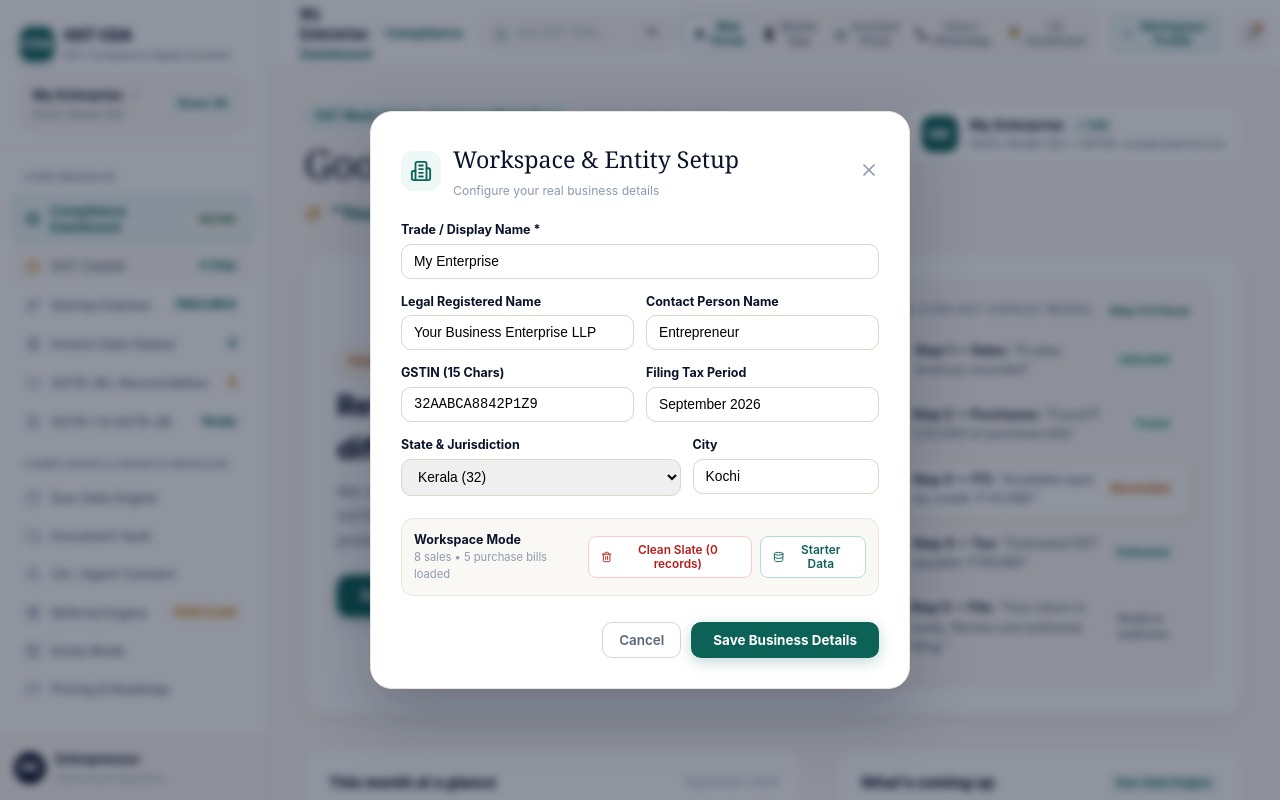
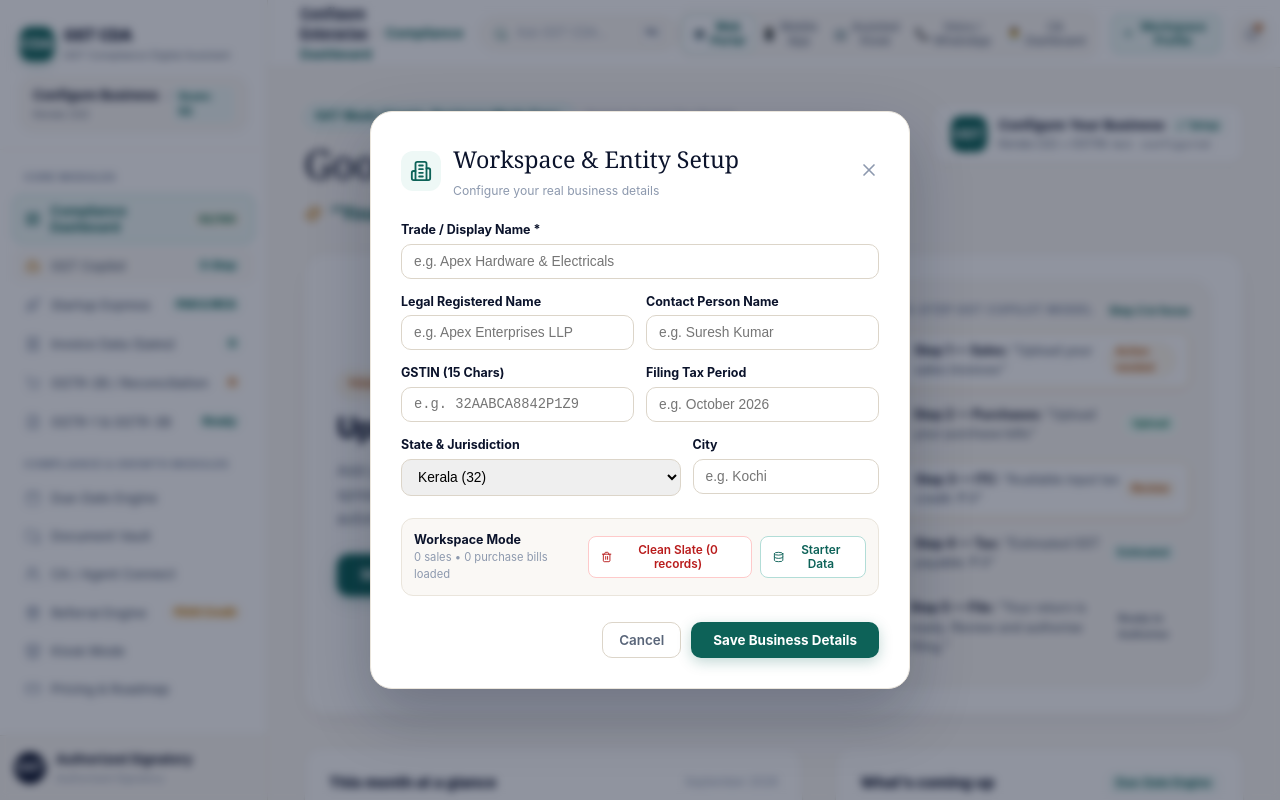
Before and after one commit to Aneesh-20/GST-CDA, a Next.js app: page / in a window 1280 px wide. Both pictures are taken after a click on the button "Workspace Profile". Shown: the top 800 px of the page. Built offline with nearby package versions, Linux system fonts and the light colour scheme.

Commit message:
Remove default pre-filled sample values; initialize clean slate workspace with empty registers and inputs

```diff
--- a/src/app/page.jsx
+++ b/src/app/page.jsx
@@ -50,7 +50,7 @@ import CopilotConcierge from '../components/CopilotConcierge.jsx';
 import BusinessRegistration from '../components/BusinessRegistration.jsx';
 import CalendarVaultSupport from '../components/CalendarVaultSupport.jsx';
 import { COMPLIANCE_SCORE, EXPERIENCE_CHANNELS, SAMPLE_SALES_TABLE } from '../lib/showcaseData.js';
-import { DEFAULT_BUSINESS, SAMPLE_PURCHASE_TABLE } from '../lib/realtimeData.js';
+import { BLANK_BUSINESS, STARTER_BUSINESS, SAMPLE_PURCHASE_TABLE } from '../lib/realtimeData.js';
 
 export default function GSTCDAShowcaseApp() {
   // Main view state: 'app' (default hero showcase) | 'landing' | 'onboarding'
@@ -74,36 +74,69 @@ export default function GSTCDAShowcaseApp() {
   const [selectedChannel, setSelectedChannel] = useState('web');
   const [isWhatsAppModalOpen, setIsWhatsAppModalOpen] = useState(false);
 
-  // Business Profile Management (Editable Real Workspace)
+  // Business Profile Management (Clean Slate by Default - No Dummy Values)
   const [businessProfile, setBusinessProfile] = useState(() => {
     if (typeof window !== 'undefined') {
       const saved = localStorage.getItem('gst_cda_business_profile');
       if (saved) {
-        try { return JSON.parse(saved); } catch (e) {}
+        try {
+          const parsed = JSON.parse(saved);
+          if (parsed && parsed.tradeName && parsed.tradeName !== 'My Enterprise' && !parsed.tradeName.includes('Anaya')) {
+            return parsed;
+          }
+          localStorage.removeItem('gst_cda_business_profile');
+        } catch (e) {}
       }
     }
-    return DEFAULT_BUSINESS;
+    return BLANK_BUSINESS;
   });
 
-  // Sales and Purchases Registers
+  // Sales and Purchases Registers (Empty Arrays by Default - No Sample Rows)
   const [salesList, setSalesList] = useState(() => {
     if (typeof window !== 'undefined') {
       const saved = localStorage.getItem('gst_cda_sales_list');
       if (saved) {
-        try { return JSON.parse(saved); } catch (e) {}
+        try {
+          const parsed = JSON.parse(saved);
+          if (Array.isArray(parsed) && parsed.length > 0) {
+            const hasDummy = parsed.some(s =>
+              s.customerName === 'Cochin Living Boutique' ||
+              s.id === 'INV-2026-SEP-02' ||
+              s.customerName === 'Bengaluru Studio Homes'
+            );
+            if (hasDummy) {
+              localStorage.removeItem('gst_cda_sales_list');
+              return [];
+            }
+            return parsed;
+          }
+        } catch (e) {}
       }
     }
-    return SAMPLE_SALES_TABLE;
+    return [];
   });
 
   const [purchasesList, setPurchasesList] = useState(() => {
     if (typeof window !== 'undefined') {
       const saved = localStorage.getItem('gst_cda_purchases_list');
       if (saved) {
-        try { return JSON.parse(saved); } catch (e) {}
+        try {
+          const parsed = JSON.parse(saved);
+          if (Array.isArray(parsed) && parsed.length > 0) {
+            const hasDummy = parsed.some(p =>
+              p.vendorName === 'Kerala Handloom Weavers' ||
+              p.id === 'HND-2026-901'
+            );
+            if (hasDummy) {
+              localStorage.removeItem('gst_cda_purchases_list');
+              return [];
+            }
+            return parsed;
+          }
+        } catch (e) {}
       }
     }
-    return SAMPLE_PURCHASE_TABLE;
+    return [];
   });
 
   // Business Switcher / Edit Modal State
@@ -142,31 +175,25 @@ export default function GSTCDAShowcaseApp() {
     e.preventDefault();
     updateBusinessProfile(editForm);
     setIsBusinessModalOpen(false);
-    showToast(`🏢 Business details updated for ${editForm.tradeName}.`);
+    showToast(`🏢 Business details updated for ${editForm.tradeName || 'your enterprise'}.`);
   };
 
   const handleResetToCleanSlate = () => {
     if (confirm('Start a completely clean workspace? All current sales and purchase rows will be cleared so you can upload your real records.')) {
       updateSalesList([]);
       updatePurchasesList([]);
-      const cleanProfile = {
-        ...businessProfile,
-        tradeName: editForm.tradeName || 'My Enterprise',
-        legalName: editForm.legalName || 'My Enterprise LLP',
-        gstin: editForm.gstin || '32AABCA8842P1Z9',
-      };
-      updateBusinessProfile(cleanProfile);
-      setEditForm(cleanProfile);
+      updateBusinessProfile(BLANK_BUSINESS);
+      setEditForm(BLANK_BUSINESS);
       setIsBusinessModalOpen(false);
-      showToast('✨ Switched to Clean Slate workspace (0 sales, 0 purchases).');
+      showToast('✨ Reset to clean slate (0 sales, 0 purchases, blank business details).');
     }
   };
 
   const handleLoadSampleStarterData = () => {
     updateSalesList(SAMPLE_SALES_TABLE);
     updatePurchasesList(SAMPLE_PURCHASE_TABLE);
-    updateBusinessProfile(DEFAULT_BUSINESS);
-    setEditForm(DEFAULT_BUSINESS);
+    updateBusinessProfile(STARTER_BUSINESS);
+    setEditForm(STARTER_BUSINESS);
     setIsBusinessModalOpen(false);
     showToast('📦 Loaded sample starter records for preview.');
   };
@@ -242,13 +269,9 @@ export default function GSTCDAShowcaseApp() {
     );
   }
 
-  const monogram = (businessProfile.tradeName || 'ME')
-    .split(' ')
-    .map(w => w[0])
-    .filter(Boolean)
-    .slice(0, 2)
-    .join('')
-    .toUpperCase();
+  const monogram = businessProfile.tradeName
+    ? businessProfile.tradeName.split(' ').map(w => w[0]).filter(Boolean).slice(0, 2).join('').toUpperCase()
+    : 'GST';
 
   // MAIN APPLICATION SHELL
   return (
@@ -321,11 +344,11 @@ export default function GSTCDAShowcaseApp() {
           >
             <div style={{ overflow: 'hidden' }}>
               <div style={{ fontSize: '0.82rem', fontWeight: 700, color: '#0B132B', textOverflow: 'ellipsis', overflow: 'hidden', whiteSpace: 'nowrap', display: 'flex', alignItems: 'center', gap: 6 }}>
-                <span>{businessProfile.tradeName}</span>
+                <span>{businessProfile.tradeName || 'Configure Business'}</span>
                 <Edit2 style={{ width: 10, height: 10, color: '#8D99AE' }} />
               </div>
               <div style={{ fontSize: '0.68rem', color: '#596579' }}>
-                {businessProfile.city}, {businessProfile.stateName} ({businessProfile.stateCode})
+                {businessProfile.city ? `${businessProfile.city}, ` : ''}{businessProfile.stateName || 'Kerala'} ({businessProfile.stateCode || '32'})
               </div>
             </div>
             <span style={{ fontSize: '0.66rem', color: '#0D6258', fontWeight: 800, backgroundColor: '#EEF8F6', padding: '2px 6px', borderRadius: 4 }}>
@@ -474,7 +497,7 @@ export default function GSTCDAShowcaseApp() {
             </div>
             <div style={{ flex: 1, overflow: 'hidden' }}>
               <div style={{ fontSize: '0.82rem', fontWeight: 700, color: '#0B132B', textOverflow: 'ellipsis', overflow: 'hidden', whiteSpace: 'nowrap' }}>
-                {businessProfile.contactName || businessProfile.tradeName}
+                {businessProfile.contactName || businessProfile.tradeName || 'Authorized Signatory'}
               </div>
               <div style={{ fontSize: '0.68rem', color: '#8D99AE' }}>
                 Authorized Signatory
@@ -514,7 +537,7 @@ export default function GSTCDAShowcaseApp() {
                 style={{ color: '#0B132B', cursor: 'pointer', fontWeight: 700, textDecoration: 'underline' }}
                 title="Click to edit business profile"
               >
-                {businessProfile.tradeName}
+                {businessProfile.tradeName || 'Configure Enterprise'}
               </span>
               <span style={{ margin: '0 6px', color: '#DCD5C9' }}>/</span>
               <span style={{ color: '#0D6258', fontWeight: 700 }}>
@@ -801,7 +824,7 @@ export default function GSTCDAShowcaseApp() {
                 </label>
                 <input
                   type="text"
-                  value={editForm.tradeName}
+                  value={editForm.tradeName || ''}
                   onChange={e => setEditForm({ ...editForm, tradeName: e.target.value })}
                   placeholder="e.g. Apex Hardware & Electricals"
                   style={{ width: '100%', padding: '9px 12px', borderRadius: 10, border: '1px solid #DCD5C9', fontSize: '0.86rem' }}
@@ -815,7 +838,7 @@ export default function GSTCDAShowcaseApp() {
                   </label>
                   <input
                     type="text"
-                    value={editForm.legalName}
+                    value={editForm.legalName || ''}
                     onChange={e => setEditForm({ ...editForm, legalName: e.target.value })}
                     placeholder="e.g. Apex Enterprises LLP"
                     style={{ width: '100%', padding: '9px 12px', borderRadius: 10, border: '1px solid #DCD5C9', fontSize: '0.86rem' }}
@@ -843,9 +866,9 @@ export default function GSTCDAShowcaseApp() {
                   </label>
                   <input
                     type="text"
-                    value={editForm.gstin}
+                    value={editForm.gstin || ''}
                     onChange={e => setEditForm({ ...editForm, gstin: e.target.value.toUpperCase() })}
-                    placeholder="32AABCA8842P1Z9"
+                    placeholder="e.g. 32AABCA8842P1Z9"
                     style={{ width: '100%', padding: '9px 12px', borderRadius: 10, border: '1px solid #DCD5C9', fontSize: '0.86rem', fontFamily: 'monospace' }}
                   />
                 </div>
@@ -856,7 +879,7 @@ export default function GSTCDAShowcaseApp() {
                   </label>
                   <input
                     type="text"
-                    value={editForm.period}
+                    value={editForm.period || ''}
                     onChange={e => setEditForm({ ...editForm, period: e.target.value })}
                     placeholder="e.g. October 2026"
                     style={{ width: '100%', padding: '9px 12px', borderRadius: 10, border: '1px solid #DCD5C9', fontSize: '0.86rem' }}
@@ -870,7 +893,7 @@ export default function GSTCDAShowcaseApp() {
                     State & Jurisdiction
                   </label>
                   <select
-                    value={`${editForm.stateCode}-${editForm.stateName}`}
+                    value={`${editForm.stateCode || '32'}-${editForm.stateName || 'Kerala'}`}
                     onChange={e => {
                       const [code, name] = e.target.value.split('-');
                       setEditForm({ ...editForm, stateCode: code, stateName: name });
@@ -892,7 +915,7 @@ export default function GSTCDAShowcaseApp() {
                   </label>
                   <input
                     type="text"
-                    value={editForm.city}
+                    value={editForm.city || ''}
                     onChange={e => setEditForm({ ...editForm, city: e.target.value })}
                     placeholder="e.g. Kochi"
                     style={{ width: '100%', padding: '9px 12px', borderRadius: 10, border: '1px solid #DCD5C9', fontSize: '0.86rem' }}
--- a/src/components/CopilotConcierge.jsx
+++ b/src/components/CopilotConcierge.jsx
@@ -34,7 +34,7 @@ export default function CopilotConcierge({
     {
       id: 'welcome',
       sender: 'copilot',
-      content: `Hello ${business.contactName || business.tradeName}, I’m your **GST Copilot**.\n\n### “Your GST for ${business.period || 'this month'} is ready.”\n\nHere is your current 5-step status:\n- **Step 1 — Sales**: ${salesList.length} sales invoices (₹ ${totalTaxableSales.toLocaleString('en-IN')} taxable)\n- **Step 2 — Purchases**: ${purchasesList.length} purchase bills recorded (₹ ${totalTaxablePurchases.toLocaleString('en-IN')})\n- **Step 3 — ITC**: Your available input tax credit appears to be ₹ ${totalEligibleItc.toLocaleString('en-IN')}.\n- **Step 4 — Tax**: Estimated net GST payable: **₹ ${netTaxPayable.toLocaleString('en-IN')}**.\n- **Step 5 — File**: Your return is ready. Review and authorise filing.\n\nHow can I help you understand your GST compliance today?`,
+      content: `Hello${business.contactName ? ` ${business.contactName}` : (business.tradeName ? ` ${business.tradeName}` : '')}, I’m your **GST Copilot**.\n\n### “Your GST compliance workspace is ready.”\n\nHere is your current 5-step status:\n- **Step 1 — Sales**: ${salesList.length} sales invoices (₹ ${totalTaxableSales.toLocaleString('en-IN')} taxable)\n- **Step 2 — Purchases**: ${purchasesList.length} purchase bills recorded (₹ ${totalTaxablePurchases.toLocaleString('en-IN')})\n- **Step 3 — ITC**: Your available input tax credit appears to be ₹ ${totalEligibleItc.toLocaleString('en-IN')}.\n- **Step 4 — Tax**: Estimated net GST payable: **₹ ${netTaxPayable.toLocaleString('en-IN')}**.\n- **Step 5 — File**: Your return is ready. Review and authorise filing.\n\nHow can I help you understand your GST compliance today?`,
       provenance: `Deterministic GST Engine • ${business.period || 'Current Period'}`,
       timestamp: 'Now',
       action: {
--- a/src/components/HomeHeroDashboard.jsx
+++ b/src/components/HomeHeroDashboard.jsx
@@ -44,13 +44,9 @@ export default function HomeHeroDashboard({
   const netTaxPayable = Math.max(0, totalOutputTax - totalEligibleItc);
 
   const advisor = business.advisor || DEFAULT_BUSINESS.advisor;
-  const initials = (business.tradeName || 'ME')
-    .split(' ')
-    .map(w => w[0])
-    .filter(Boolean)
-    .slice(0, 2)
-    .join('')
-    .toUpperCase();
+  const initials = business.tradeName
+    ? business.tradeName.split(' ').map(w => w[0]).filter(Boolean).slice(0, 2).join('').toUpperCase()
+    : 'GST';
 
   const dynamic5Steps = [
     {
@@ -131,17 +127,17 @@ export default function HomeHeroDashboard({
               GST Made Simple. Business Made Easy.
             </span>
             <span style={{ fontSize: '0.74rem', color: '#8D99AE' }}>
-              Period: {business.period || 'September 2026'}
+              Period: {business.period || 'Current Tax Period'}
             </span>
           </div>
 
           <h1 className="font-editorial" style={{ fontSize: '2.5rem', fontWeight: 500, color: '#0B132B', margin: '4px 0 6px 0', letterSpacing: '-0.02em' }}>
-            Good day, {business.contactName || business.tradeName || 'Enterprise'}
+            Good day{business.contactName ? `, ${business.contactName}` : (business.tradeName ? `, ${business.tradeName}` : '')}
           </h1>
 
           <div style={{ fontSize: '1.18rem', fontWeight: 700, color: '#0D6258', display: 'flex', alignItems: 'center', gap: 8 }}>
             <Sparkles style={{ width: 18, height: 18, color: '#C87D0E' }} />
-            <span>“Your GST review for {business.period || 'this month'} is ready.”</span>
+            <span>“Your GST review is ready.”</span>
           </div>
         </div>
 
@@ -180,14 +176,14 @@ export default function HomeHeroDashboard({
           </div>
           <div>
             <div style={{ fontSize: '0.86rem', fontWeight: 700, color: '#0B132B', display: 'flex', alignItems: 'center', gap: 6 }}>
-              <span>{business.tradeName}</span>
+              <span>{business.tradeName || 'Configure Your Business'}</span>
               <span style={{ fontSize: '0.64rem', color: '#0D6258', backgroundColor: '#EEF8F6', padding: '1px 6px', borderRadius: 4, display: 'inline-flex', alignItems: 'center', gap: 3 }}>
                 <Edit2 style={{ width: 10, height: 10 }} />
-                <span>Edit</span>
+                <span>{business.tradeName ? 'Edit' : 'Setup'}</span>
               </span>
             </div>
             <div style={{ fontSize: '0.72rem', color: '#596579' }}>
-              {business.city || 'Kochi'}, {business.stateName || 'Kerala'} ({business.stateCode || '32'}) • GSTIN: <span style={{ fontFamily: 'monospace' }}>{business.gstin}</span>
+              {business.city ? `${business.city}, ` : ''}{business.stateName || 'Kerala'} ({business.stateCode || '32'}) • GSTIN: <span style={{ fontFamily: 'monospace' }}>{business.gstin || 'Not configured'}</span>
             </div>
           </div>
         </div>
--- a/src/components/PurchasesReconciliation.jsx
+++ b/src/components/PurchasesReconciliation.jsx
@@ -29,7 +29,7 @@ import { SAMPLE_PURCHASE_DIFFERENCES } from '../lib/showcaseData.js';
 import { SAMPLE_PURCHASE_TABLE, parseCsvText, getPurchasesCsvTemplate, triggerBrowserDownload } from '../lib/realtimeData.js';
 
 export default function PurchasesReconciliation({
-  purchasesList = SAMPLE_PURCHASE_TABLE,
+  purchasesList = [],
   setPurchasesList,
   initialSubTab = 'reconciliation',
   onShowToast,
@@ -37,7 +37,7 @@ export default function PurchasesReconciliation({
   onRequestCaSupport
 }) {
   const [activeSubTab, setActiveSubTab] = useState(initialSubTab); // 'all-purchases' | 'reconciliation'
-  const [differences, setDifferences] = useState(SAMPLE_PURCHASE_DIFFERENCES);
+  const [differences, setDifferences] = useState([]);
   const [reviewedIds, setReviewedIds] = useState([]);
   const [searchQuery, setSearchQuery] = useState('');
 
@@ -51,16 +51,16 @@ export default function PurchasesReconciliation({
   const fileInputRef = useRef(null);
   const pdfInputRef = useRef(null);
 
-  // Manual Inward Bill Form State
+  // Manual Inward Bill Form State (Clean Slate, No Pre-filled Dummy Data)
   const [billForm, setBillForm] = useState({
     supplierName: '',
     supplierGstin: '',
-    billNumber: `BILL-2026-${(purchasesList.length + 1).toString().padStart(3, '0')}`,
+    billNumber: '',
     date: new Date().toISOString().split('T')[0],
     supplyType: 'Intra-State',
-    taxableRupees: '45000',
+    taxableRupees: '',
     ratePercent: 18,
-    category: 'Raw Materials & Supplies',
+    category: '',
   });
 
   const taxableNum = parseFloat(billForm.taxableRupees) || 0;
@@ -91,8 +91,9 @@ export default function PurchasesReconciliation({
       alert('Please enter a supplier or vendor name.');
       return;
     }
+    const billId = billForm.billNumber.trim() || `BILL-${Date.now().toString().slice(-5)}`;
     const newRecord = {
-      id: billForm.billNumber,
+      id: billId,
       date: billForm.date,
       vendorName: billForm.supplierName,
       customerName: billForm.supplierName,
@@ -106,7 +107,7 @@ export default function PurchasesReconciliation({
       totalRupees: totalCalculated,
       status: 'Matched in 2B',
       itcEligible: true,
-      category: billForm.category,
+      category: billForm.category || 'Supplies',
     };
     if (setPurchasesList) {
       setPurchasesList([newRecord, ...purchasesList]);
@@ -950,6 +951,7 @@ export default function PurchasesReconciliation({
                   </label>
                   <input
                     type="text"
+                    placeholder="e.g. BILL-001"
                     value={billForm.billNumber}
                     onChange={e => setBillForm({ ...billForm, billNumber: e.target.value })}
                     style={{ width: '100%', padding: '10px 14px', borderRadius: 10, border: '1px solid #DCD5C9', fontSize: '0.86rem', fontFamily: 'monospace' }}
@@ -992,6 +994,7 @@ export default function PurchasesReconciliation({
                   </label>
                   <input
                     type="number"
+                    placeholder="e.g. 45000"
                     value={billForm.taxableRupees}
                     onChange={e => setBillForm({ ...billForm, taxableRupees: e.target.value })}
                     style={{ width: '100%', padding: '10px 14px', borderRadius: 10, border: '1px solid #DCD5C9', fontSize: '0.86rem' }}
--- a/src/components/ReportsHub.jsx
+++ b/src/components/ReportsHub.jsx
@@ -45,7 +45,7 @@ export default function ReportsHub({
               GST Reports & Summaries
             </h1>
             <span style={{ fontSize: '0.74rem', padding: '3px 10px', borderRadius: 9999, backgroundColor: '#EEF8F6', color: '#0D6258', fontWeight: 700 }}>
-              Period: {business.period || 'September 2026'}
+              Period: {business.period || 'Current Tax Period'}
             </span>
           </div>
           <p style={{ fontSize: '0.96rem', color: '#596579', marginTop: 6 }}>
@@ -179,7 +179,7 @@ export default function ReportsHub({
 
           <div style={{ display: 'flex', alignItems: 'center', gap: 10 }}>
             <span style={{ fontSize: '0.78rem', color: '#596579', backgroundColor: '#FAF8F5', border: '1px solid #EAE5DC', padding: '6px 14px', borderRadius: 8 }}>
-              {business.tradeName} • <span style={{ fontFamily: 'monospace' }}>{business.gstin}</span>
+              {business.tradeName || 'Your Business'} • <span style={{ fontFamily: 'monospace' }}>{business.gstin || 'GSTIN Not Configured'}</span>
             </span>
           </div>
         </div>
@@ -225,7 +225,7 @@ export default function ReportsHub({
                   NET TAX SETTLEMENT SUMMARY
                 </div>
                 <div style={{ fontSize: '1.05rem', fontWeight: 800, color: '#0B132B', marginTop: 2 }}>
-                  Net Cash Required to Settle {business.period || 'September 2026'}
+                  Net Cash Required to Settle {business.period || 'Current Tax Period'}
                 </div>
               </div>
 
@@ -310,7 +310,7 @@ export default function ReportsHub({
             </div>
 
             <p style={{ fontSize: '0.92rem', color: '#596579', lineHeight: 1.6, margin: '0 0 20px 0' }}>
-              <strong>Return Verification Ready:</strong> All outward sales and eligible input tax credits for <strong>{business.period || 'this period'}</strong> for <strong>{business.legalName}</strong> (GSTIN: {business.gstin}) are mathematically verified and reconciled.
+              <strong>Return Verification Ready:</strong> All outward sales and eligible input tax credits for <strong>{business.period || 'this period'}</strong> for <strong>{business.legalName || business.tradeName || 'your business'}</strong> (GSTIN: {business.gstin || 'Not configured'}) are mathematically verified and reconciled.
             </p>
 
             <div style={{ padding: '12px 16px', backgroundColor: '#FAF8F5', borderRadius: 12, border: '1px solid #EAE5DC', fontSize: '0.8rem', color: '#0B132B', marginBottom: 24 }}>
--- a/src/components/SalesManager.jsx
+++ b/src/components/SalesManager.jsx
@@ -23,7 +23,7 @@ import { SAMPLE_SALES_TABLE } from '../lib/showcaseData.js';
 import { parseCsvText, getSalesCsvTemplate, triggerBrowserDownload } from '../lib/realtimeData.js';
 
 export default function SalesManager({
-  salesList = SAMPLE_SALES_TABLE,
+  salesList = [],
   setSalesList,
   onShowToast
 }) {
@@ -38,16 +38,16 @@ export default function SalesManager({
   const fileInputRef = useRef(null);
   const pdfInputRef = useRef(null);
 
-  // Form State for Add Sale Drawer
+  // Form State for Add Sale Drawer (Clean Slate, No Pre-filled Dummy Data)
   const [saleForm, setSaleForm] = useState({
     customerName: '',
     customerGstin: '',
-    invoiceNumber: `INV-2026-${(salesList.length + 1).toString().padStart(3, '0')}`,
+    invoiceNumber: '',
     date: new Date().toISOString().split('T')[0],
     supplyType: 'Intra-State',
-    taxableRupees: '35000',
+    taxableRupees: '',
     ratePercent: 18,
-    category: 'Commercial Sales',
+    category: '',
   });
 
   const taxableNum = parseFloat(saleForm.taxableRupees) || 0;
@@ -68,8 +68,9 @@ export default function SalesManager({
       alert('Please enter a customer or counter name.');
       return;
     }
+    const invId = saleForm.invoiceNumber.trim() || `INV-${Date.now().toString().slice(-5)}`;
     const newRecord = {
-      id: saleForm.invoiceNumber,
+      id: invId,
       date: saleForm.date,
       customerName: saleForm.customerName,
       customerGstin: saleForm.customerGstin || 'Unregistered Consumer',
@@ -80,7 +81,7 @@ export default function SalesManager({
       gstPaise: gstCalculated,
       totalRupees: totalCalculated,
       status: isDraft ? 'Draft' : 'Ready',
-      category: saleForm.category,
+      category: saleForm.category || 'General Sales',
     };
     if (setSalesList) {
       setSalesList([newRecord, ...salesList]);
@@ -602,6 +603,7 @@ export default function SalesManager({
                   <label style={{ display: 'block', fontSize: '0.8rem', fontWeight: 700, color: '#0B132B', marginBottom: 6 }}>Invoice Number</label>
                   <input
                     type="text"
+                    placeholder="e.g. INV-001"
                     value={saleForm.invoiceNumber}
                     onChange={(e) => setSaleForm({ ...saleForm, invoiceNumber: e.target.value })}
                     style={{ width: '100%', padding: '10px 12px', borderRadius: 8, border: '1px solid #DCD5C9', fontSize: '0.88rem', fontFamily: 'monospace' }}
@@ -623,6 +625,7 @@ export default function SalesManager({
                   <label style={{ display: 'block', fontSize: '0.8rem', fontWeight: 700, color: '#0B132B', marginBottom: 6 }}>Taxable Value (₹)</label>
                   <input
                     type="number"
+                    placeholder="e.g. 50000"
                     value={saleForm.taxableRupees}
                     onChange={(e) => setSaleForm({ ...saleForm, taxableRupees: e.target.value })}
                     style={{ width: '100%', padding: '10px 12px', borderRadius: 8, border: '1px solid #DCD5C9', fontSize: '0.88rem', fontWeight: 700 }}
```
Also changed, not shown: src/lib/realtimeData.js.
